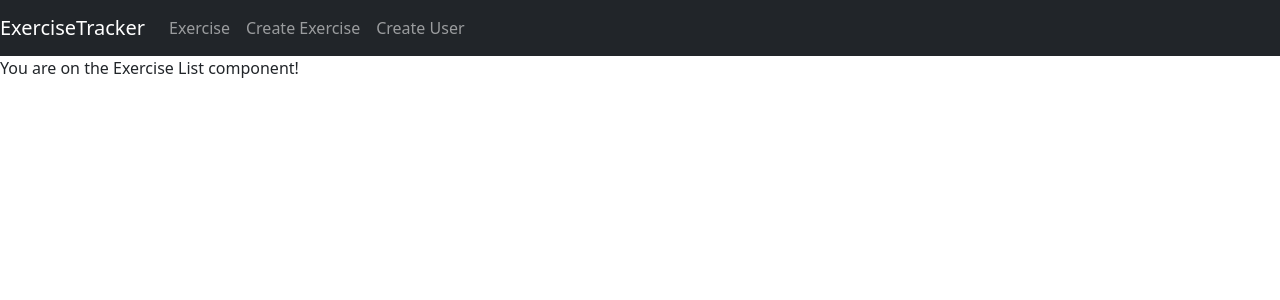
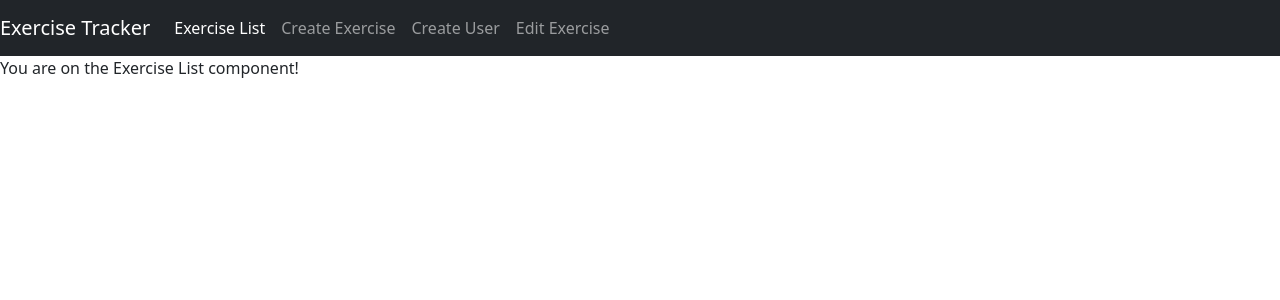
Before and after one commit to SarmadNaroo/exercise_tracking_app_MERN, a React (Create React App) app in the folder mern_exercise_tracker/: page / in a window 1280 px wide. Shown: the top 300 px of the page. Built offline with nearby package versions, Linux system fonts and the light colour scheme; the HTML template or start-up script is replaced by a standard one.

Commit message:
bootstrap navbar added with router

```diff
--- a/mern_exercise_tracker/src/components/navbar.component.js
+++ b/mern_exercise_tracker/src/components/navbar.component.js
@@ -1,25 +1,19 @@
-import React from "react";
-import { Link } from "react-router-dom";
+import React from 'react';
+import { Navbar, Nav } from 'react-bootstrap';
+import { NavLink } from 'react-router-dom';
 
-function Navbar(){
-    return(
-        <nav className="navbar navbar-dark bg-dark navbar-expand-lg">
-            <Link to="/" className="navbar-brand">ExerciseTracker</Link>
-            <div className="collapse navbar-collapse">
-                <ul className="navbar-nav mr-auto">
-                    <li className="navbar-item">
-                        <Link to="/"className="nav-link" >Exercise</Link>
-                    </li>
-                    <li className="navbar-item">
-                        <Link to="/create"className="nav-link" >Create Exercise</Link>
-                    </li>
-                    <li className="navbar-item">
-                        <Link to="/user"className="nav-link" >Create User</Link>
-                    </li>
-                </ul>
-            </div>
-        </nav>
-    );
+function MyNav() {
+  return (
+    <Navbar bg="dark" variant="dark">
+    <Navbar.Brand as={NavLink} to="/">Exercise Tracker</Navbar.Brand>
+    <Nav className="mr-auto">
+      <Nav.Link as={NavLink} to="/" exact>Exercise List</Nav.Link>
+      <Nav.Link as={NavLink} to="/create">Create Exercise</Nav.Link>
+      <Nav.Link as={NavLink} to="/user">Create User</Nav.Link>
+      <Nav.Link as={NavLink} to="/edit">Edit Exercise</Nav.Link>
+    </Nav>
+  </Navbar>
+  );
 }
 
-export default Navbar;
+export default MyNav;
```
